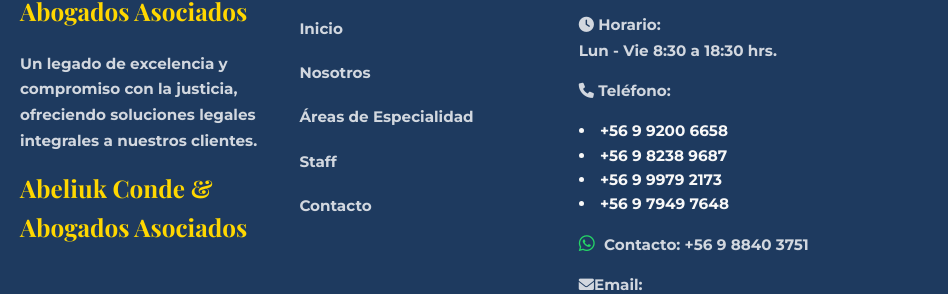
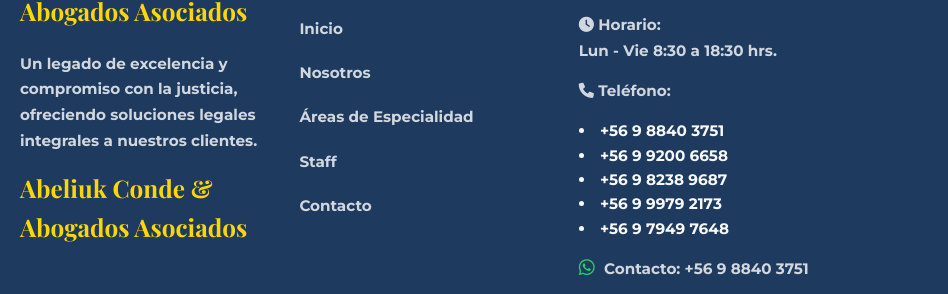
Before and after one commit to Richard1DL/Firma_Abeliuk_Conde, a plain HTML site: page contact.html in a window 1280 px wide. Shown: the part 1962-2256 px from the top of the page, 0-948 px from the left. Drawn offline with nearby package versions, Linux system fonts and the light colour scheme.

Commit message:
contact.html

```diff
--- a/contact.html
+++ b/contact.html
@@ -127,6 +127,7 @@
                     <h3>Contacto</h3>
                     <p><i class="fas fa-clock"></i> Horario: <br> Lun - Vie  8:30 a 18:30 hrs.</p>
                     <p><i class="fas fa-phone"></i> Teléfono:
+                    <li>+56 9 8840 3751</li>
                     <li>+56 9 9200 6658</li>
                     <li>+56 9 8238 9687</li>
                     <li>+56 9 9979 2173</li>
```
